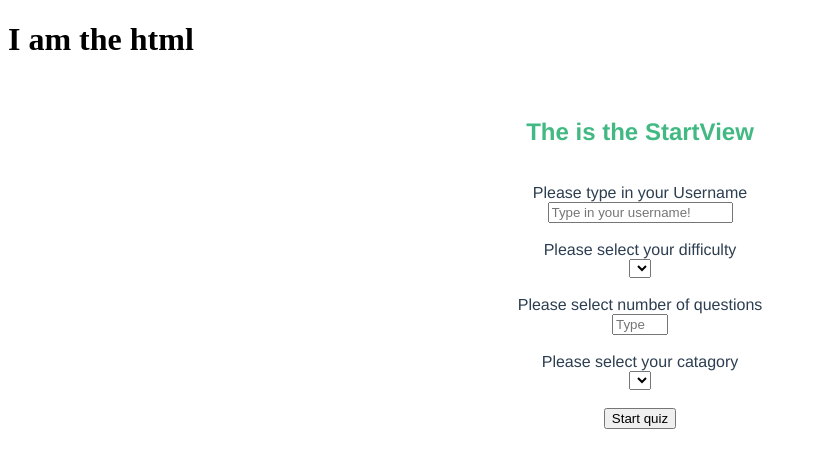
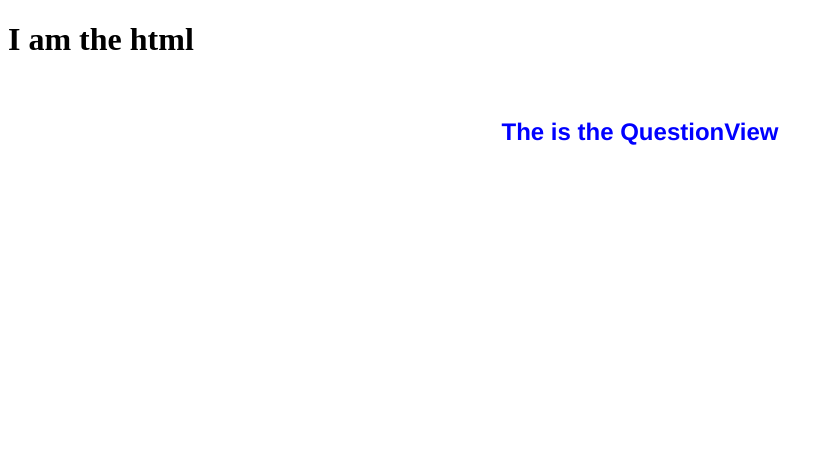
Before and after one commit to Tranquillo1811/TriviaGameApp, a Vue app: page /start in a window 1280 px wide. Both pictures are taken after a click on the button "Start quiz". Shown: the top 468 px of the page, without its empty margins (0-832 px from the left). Built offline with nearby package versions, Linux system fonts and the light colour scheme.

Commit message:
BugFix: visibility toggle startView

```diff
--- a/src/App.vue
+++ b/src/App.vue
@@ -6,29 +6,24 @@ import QuestionView from "./components/QuestionView.vue"
 import ResultView from "./components/ResultView.vue"
 import {reactive, ref, computed}from 'vue'
 
-let isVisible1 = ref('')
-let isVisible2 = ref('false')
+const isVisibleStart = ref(true)
+const isVisible2 = ref(false)
 
-const newVisibility = () => {
-  isVisible1 = false }
+const onToggleVisibilityStart = () => {
+  console.log("ToggleStartVisibility: " + isVisibleStart)
+  isVisibleStart.value = !isVisibleStart
+}
 
-
-const props = defineProps({
-    isVisible1:{
-      type: Boolean,
-      required: true,
-    },
-})
 
 </script>
 
 
 <template>
-<div id="app">
-  <StartView v-show="isVisible1=true" @toggle-visibility="newVisibility" />
-  <QuestionView v-show="isVisible1==false"/>
-  <ResultView v-show="isVisible2==true"/>
-</div>
+  <div id="app">
+    <StartView v-show="isVisibleStart" @toggle-visibilityStart="onToggleVisibilityStart()" />
+    <QuestionView v-show="!isVisibleStart"/>
+    <ResultView v-show="isVisible2"/>
+  </div>
 </template>
 
 <style>
--- a/src/components/StartView.vue
+++ b/src/components/StartView.vue
@@ -4,21 +4,11 @@ const username = ref('')
 const difficulty = ref('')
 const Qnumber = ref('')
 
-let isVisible1 = reactive('true')
-
-const emit = defineEmits(['toggle-visibility'])
+const emit = defineEmits(['toggle-visibilityStart'])
 
 const onSubmit = () => {
-    emit('toggle-visibility', props.isVisible1)
+    emit('toggle-visibilityStart')
 }
-
-
-let props = defineProps({
-    isVisible1:{
-      type: Boolean,
-      required: true,
-    },
-})
 
 </script>
 
```
Also changed, not shown: src/components/HelloWorld.vue (deleted, +0 -40 lines).
